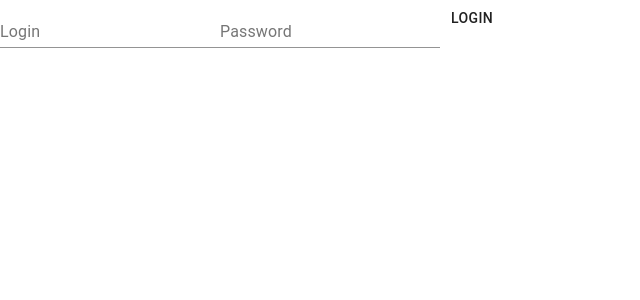
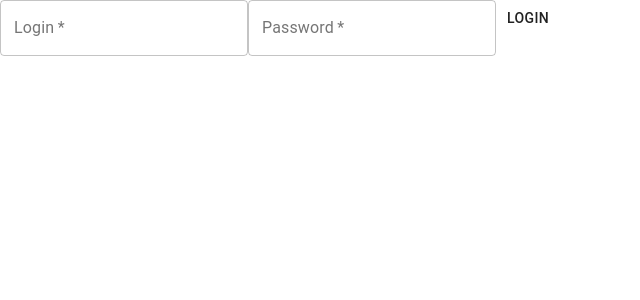
Before and after one commit to kamildlugajczyk/2021_BD2_S11_DLUGAJCZYK_FRONT, a React (Create React App) app: page / in a window 1280 px wide. Shown: the top 300 px of the page, without its empty margins (0-640 px from the left). Built offline with nearby package versions, Linux system fonts and the light colour scheme.

Commit message:
added lazy rendering for the main page

```diff
--- a/src/components/LoginPrompt.js
+++ b/src/components/LoginPrompt.js
@@ -20,31 +20,38 @@ export default function LoginPrompt() {
         .then((response) => {
             localStorage.setItem(`AUTH_TOKEN`, response.data);
             axios.defaults.headers.common["Authorization"] = response.data;
+            window.location.reload();
         })
         .catch(() => {
             localStorage.setItem('AUTH_TOKEN', "Bearer nosiema");
-
+            window.location.reload();
         });
-        window.location.reload();
     }
 
     return(
-        <div>
+        <form>
             <TextField
                 id="login"
                 label="Login"
                 name="login"
+                variant="outlined"
+                required
+                autoComplete="login"
                 onChange={(l) => { setLogin(l.target.value) }}
             />
             <TextField
                 id="password"
                 label="Password"
                 name="password"
+                type="password"
+                variant="outlined"
+                required
+                autoComplete="current-password"
                 onChange={(l) => { setPassword(l.target.value) }}
             />
             <Button onClick={doLogin}>
                 Login
             </Button>
-        </div>
+        </form>
     );
 }
--- a/src/pages/LoginPage.js
+++ b/src/pages/LoginPage.js
@@ -1,7 +1,7 @@
 import LoginPrompt from "../components/LoginPrompt";
 
 export default function LoginPage() {
-    return(
+    return (
         <LoginPrompt/>
     )
 }
--- a/src/pages/MainPage.js
+++ b/src/pages/MainPage.js
@@ -1,8 +1,15 @@
-import React from 'react';
-import LoginPage from './LoginPage';
-import VehicleList from './VehicleList';
+import React, { Suspense } from 'react';
+//import LoginPage from './LoginPage';
+//import VehicleList from './VehicleList';
+
+const LoginPage = React.lazy(() => import('./LoginPage'));
+const VehicleList = React.lazy(() => import('./VehicleList'));
 
 export default function MainPage() {
     const token = localStorage.getItem("AUTH_TOKEN");
-    return token ? <VehicleList/> : <LoginPage/>
+    return (
+        <Suspense fallback={<div>Loading...</div>}>
+            {token ? <VehicleList/> : <LoginPage/>}
+        </Suspense>
+    )
 }
--- a/src/pages/VehicleList.js
+++ b/src/pages/VehicleList.js
@@ -1,11 +1,11 @@
 import React from 'react';
-import {useHistory} from 'react-router-dom';
+import axios from 'axios';
 import Button from '@material-ui/core/Button';
 
 export default function VehicleList() {
-    const history = useHistory();
     function lol(){
         localStorage.removeItem("AUTH_TOKEN");
+        axios.defaults.headers.common["Authorization"] = null;
         window.location.reload();
     }
 
```
